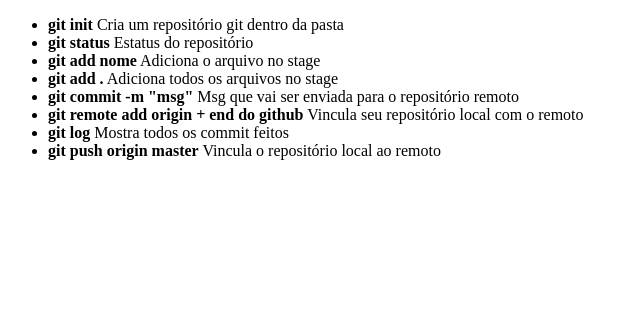
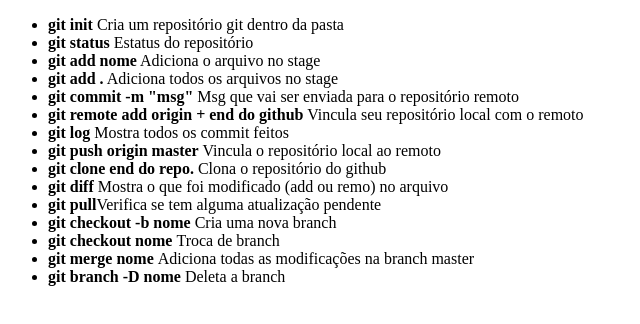
Before and after one commit to Jheimys/curso_git, a plain HTML site: page Git_Respositorio/index.html in a window 1280 px wide. Shown: the whole page, without its empty margins (0-640 px from the left). Drawn offline with Linux system fonts and the light colour scheme.

Commit message:
Atualizando a lista de comandos

```diff
--- a/Git_Respositorio/index.html
+++ b/Git_Respositorio/index.html
@@ -17,6 +17,13 @@
             <li><b>git remote add origin + end do github</b> Vincula seu repositório local com o remoto</li>
             <li><b>git log</b> Mostra todos os commit feitos</li>
             <li><b>git push origin master</b> Vincula o repositório local ao remoto</li>
+            <li><b>git clone end do repo.</b> Clona o repositório do github</li>
+            <li><b>git diff</b> Mostra o que foi modificado (add ou remo) no arquivo</li>
+            <li><b>git pull</b>Verifica se tem alguma atualização pendente</li>
+            <li><b>git checkout -b nome </b> Cria uma nova branch</li>
+            <li><b>git checkout nome </b> Troca de branch</li>
+            <li><b>git merge nome </b> Adiciona todas as modificações na branch master</li>
+            <li><b>git branch -D nome </b> Deleta a branch</li>
         </ul>
     </div>
 </body>
```
